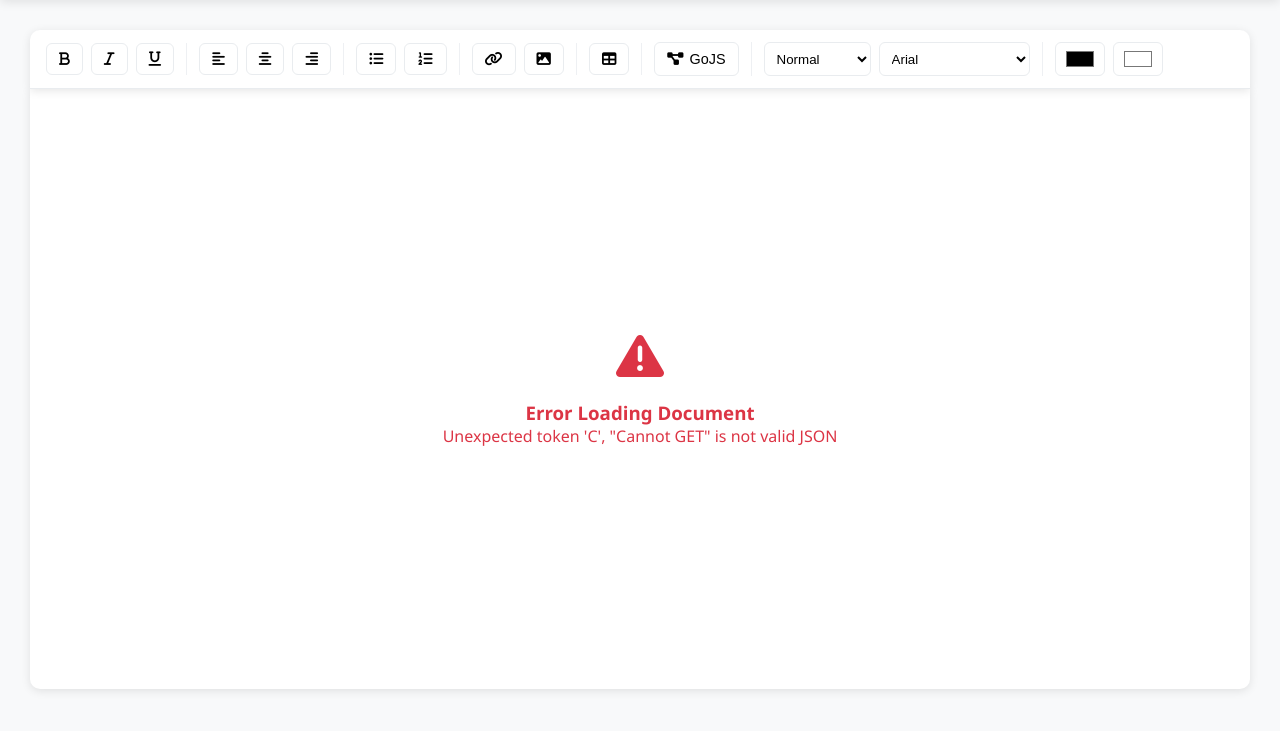
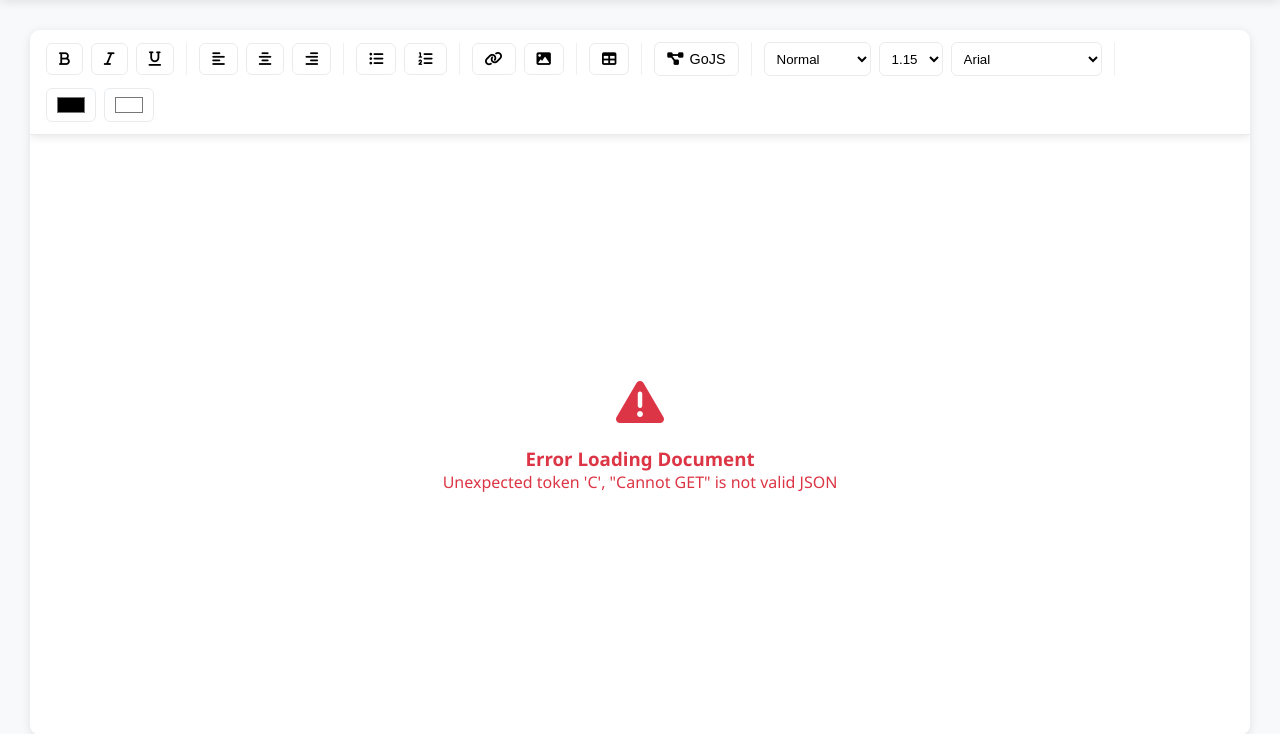
Before and after one commit to eamankyim/Documenta, a Flask app: template templates/editor.html in a window 1280 px wide. Shown: the part 69-803 px from the top of the page. Before the commit the page ends 763 px from the top, so only its background shows below. Run offline with Flask 3, Linux system fonts and the light colour scheme; the template is opened without the code that fills it, so the values that code supplies are empty; some libraries are stand-ins or nearby versions.

Commit message:
Editor: add line spacing control (1.0/1.15/1.5/2.0) that applies line-height to selected blocks; keep existing toolbar intact.

```diff
--- a/templates/editor.html
+++ b/templates/editor.html
@@ -839,6 +839,12 @@
                     <option value="3" selected>Normal</option>
                     <option value="5">Large</option>
                     <option value="7">Extra Large</option>
+                </select>
+                <select id="lineSpacing" title="Line Spacing">
+                    <option value="1">1.0</option>
+                    <option value="1.15" selected>1.15</option>
+                    <option value="1.5">1.5</option>
+                    <option value="2">2.0</option>
                 </select>
                 <select id="fontFamily" title="Font Family">
                     <option value="Arial">Arial</option>
@@ -1119,6 +1125,39 @@
             document.execCommand('fontName', false, e.target.value);
         });
 
+        // Line spacing: wrap selection's parent block(s) and set line-height
+        function applyLineSpacing(multiplier) {
+            const sel = window.getSelection();
+            if (!sel || sel.rangeCount === 0) return;
+            const range = sel.getRangeAt(0);
+            // Find nearest block element within editor
+            let node = range.commonAncestorContainer;
+            if (node.nodeType === 3) node = node.parentNode;
+            // If selection spans multiple blocks, apply to each block-level element inside range
+            const blocks = new Set();
+            const walker = document.createTreeWalker(editor, NodeFilter.SHOW_ELEMENT | NodeFilter.SHOW_TEXT, null);
+            while (walker.nextNode()) {
+                const n = walker.currentNode;
+                if (!range.intersectsNode(n)) continue;
+                const el = n.nodeType === 3 ? n.parentElement : n;
+                if (!el) continue;
+                // consider p, div, li, h1..h6 as blocks
+                const isBlock = /^(P|DIV|LI|H[1-6])$/.test(el.tagName);
+                if (isBlock) blocks.add(el);
+            }
+            if (blocks.size === 0) {
+                // fallback: apply to the nearest paragraph
+                let p = node;
+                while (p && p !== editor && !/^(P|DIV|LI|H[1-6])$/.test(p.tagName)) p = p.parentElement;
+                if (p && p !== editor) blocks.add(p);
+            }
+            blocks.forEach(b => { b.style.lineHeight = multiplier; });
+        }
+
+        document.getElementById('lineSpacing').addEventListener('change', (e) => {
+            applyLineSpacing(e.target.value);
+        });
+
         document.getElementById('textColor').addEventListener('change', (e) => {
             document.execCommand('foreColor', false, e.target.value);
         });
```
